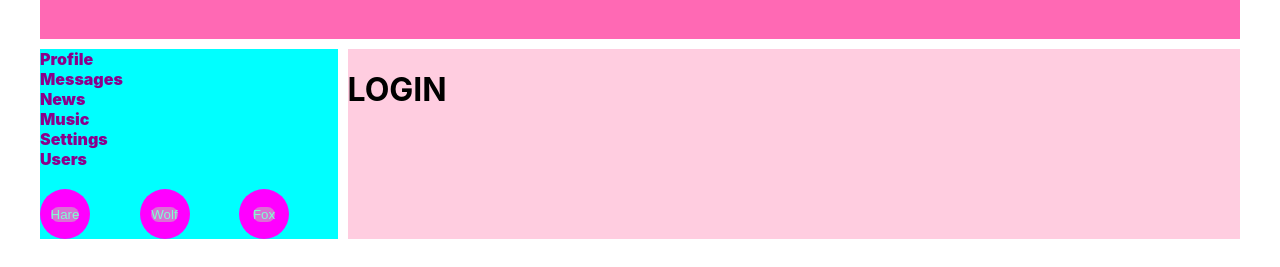
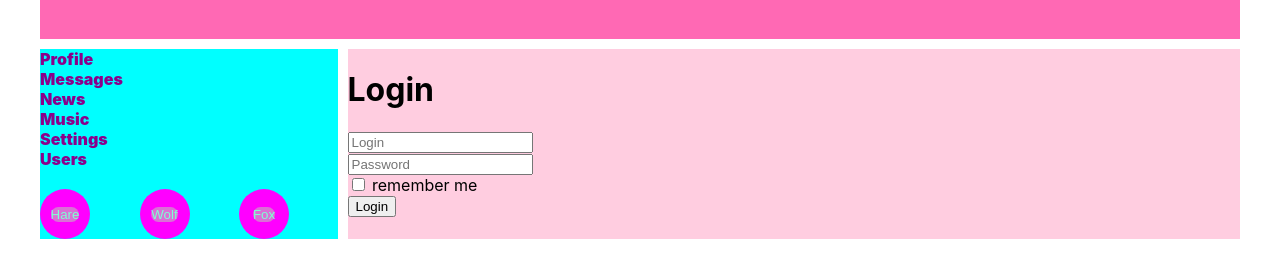
Before and after one commit to Ksdem/New1, a React (Create React App) app: page /login in a window 1280 px wide. Shown: the part 161-428 px from the top of the page. Built offline with nearby package versions, Linux system fonts and the light colour scheme; no server answers.

Commit message:
redux-form

```diff
--- a/package.json
+++ b/package.json
@@ -13,6 +13,7 @@
     "react-router-dom": "^5.2.0",
     "react-scripts": "3.4.1",
     "redux": "^4.0.5",
+    "redux-form": "^8.3.7",
     "redux-thunk": "^2.3.0"
   },
   "scripts": {
--- a/src/Components/Login/Login.jsx
+++ b/src/Components/Login/Login.jsx
@@ -1,7 +1,36 @@
 import React from "react";
+import {Field, reduxForm} from "redux-form";
 
 
-const Login=()=>{
-    return <h1>LOGIN</h1>
+const LoginForm=(props)=>{
+    return <div>
+        <form onSubmit={props.handleSubmit}>
+            <div>
+                <Field placeholder={'Login'} name={'login'} component={'input'}/>
+            </div>
+            <div>
+                <Field placeholder={'Password'} name={'password'} component={'input'}/>
+            </div>
+            <div>
+                <Field component={'input'} name={'rememberMe'} type={'checkbox'}/> remember me</div>
+            <div>
+                <button>Login</button>
+            </div>
+        </form>
+    </div>
+}
+const LoginReduxForm=reduxForm({
+    form:'login'
+})(LoginForm)
+
+
+const Login=(props)=>{
+    const onSubmit=(formData)=>{
+        console.log(FormData);
+    }
+    return <div>
+        <h1>Login</h1>
+        <LoginReduxForm onSumbit={onSubmit}/>
+    </div>
 }
 export default Login;
--- a/src/Redux/redux-store.js
+++ b/src/Redux/redux-store.js
@@ -4,6 +4,7 @@ import dataReducer from "./data-reducer";
 import usersReducer from "./users-reducer";
 import authReducer from "./auth-reducer";
 import thunkMiddleware from 'redux-thunk';
+import {reducer as formReducer} from 'redux-form';
 
 
 
@@ -11,7 +12,8 @@ let reducers=combineReducers({
     profile:profileReducer,
     data: dataReducer,
     usersPage:usersReducer,
-    auth:authReducer
+    auth:authReducer,
+    form: formReducer
 });
 
 
```
Also changed, not shown: 1 other file (tests, documents, lock files or other folders).
